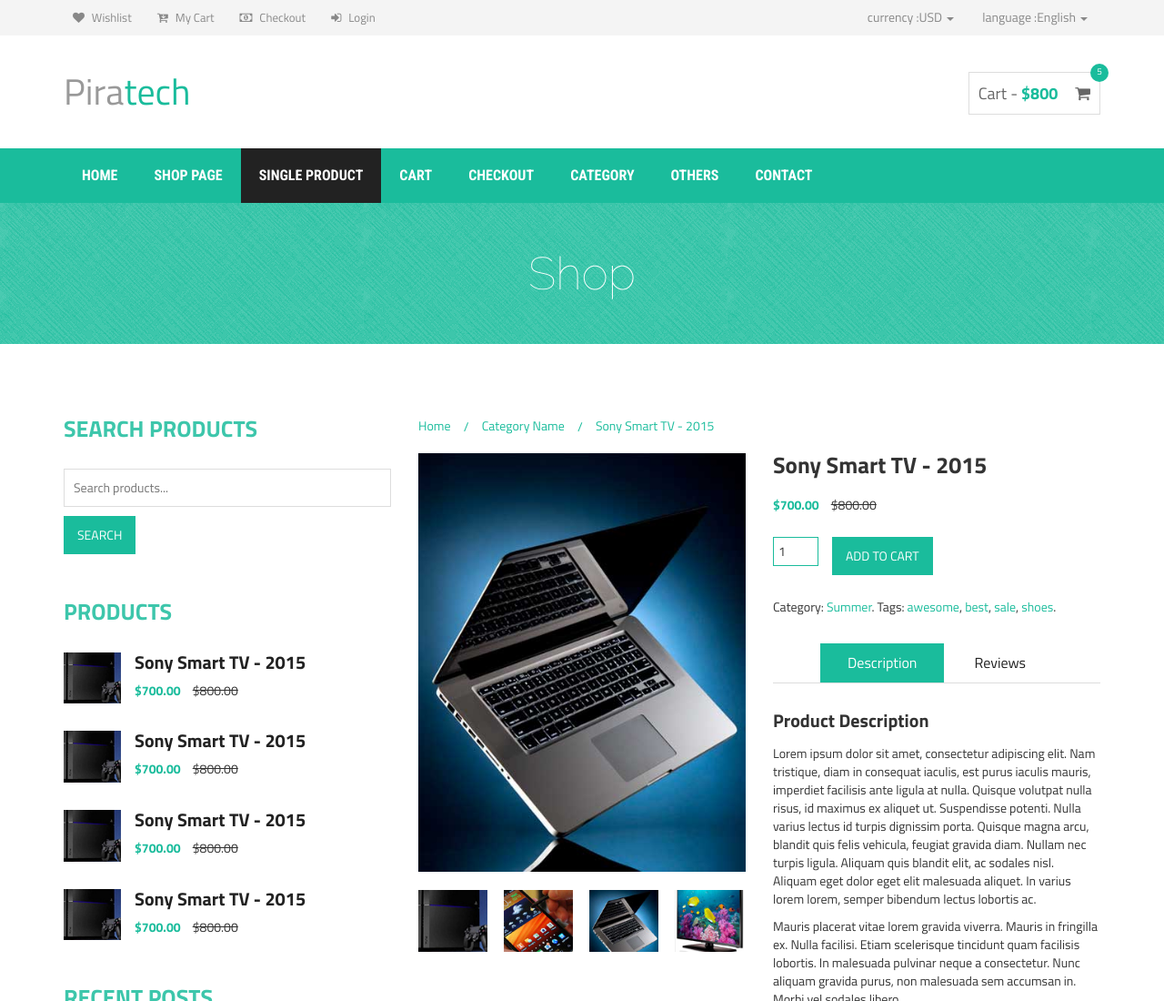
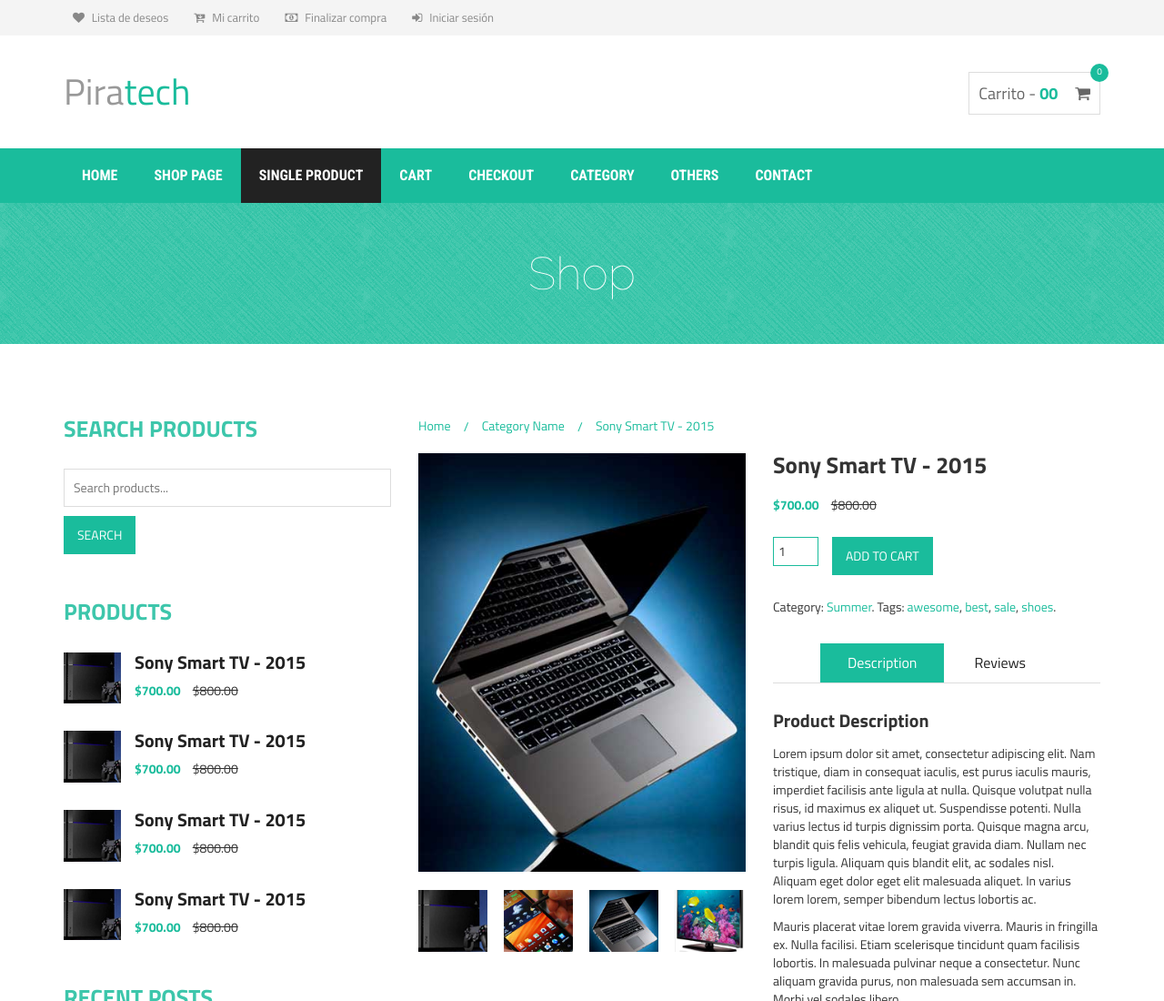
Before and after one commit to Patrocl023/piratech-01-version, a plain HTML site: page single-product.html in a window 1280 px wide. Shown: the top 1100 px of the page at 91% size. Drawn offline with nearby package versions, Linux system fonts and the light colour scheme; files whose address does not match are found by name.

Commit message:
carts and prices

```diff
--- a/single-product.html
+++ b/single-product.html
@@ -55,67 +55,29 @@
             <div class="user-menu">
               <ul>
                 <li class="hidden">
-                  <a href="#"><i class="fa fa-user"></i> My Account</a>
+                  <a href="#"><i class="fa fa-user"></i> Mi cuenta</a>
                 </li>
                 <!-- Solo se muestra cuando se está logeado -->
                 <li>
-                  <a href="#"><i class="fa fa-heart"></i> Wishlist</a>
+                  <a href="#"><i class="fa fa-heart"></i> Lista de deseos</a>
                 </li>
                 <li>
                   <a href="cart.html"
-                    ><i class="fa fa-cart-arrow-down"></i> My Cart</a
+                    ><i class="fa fa-cart-arrow-down"></i> Mi carrito</a
                   >
                 </li>
                 <li>
                   <a href="checkout.html"
-                    ><i class="fa fa-money"></i> Checkout</a
+                    ><i class="fa fa-money"></i> Finalizar compra</a
                   >
                 </li>
                 <li>
-                  <a href="#"><i class="fa fa-sign-in"></i> Login</a>
+                  <a href="#"><i class="fa fa-sign-in"></i> Iniciar sesión</a>
                 </li>
                 <li class="hidden">
-                  <a href="#"><i class="fa fa-power-off"></i> Logout</a>
+                  <a href="#"><i class="fa fa-power-off"></i> Cerrar sesión</a>
                 </li>
                 <!--Solo se muestra cuando están logeados -->
-              </ul>
-            </div>
-          </div>
-
-          <div class="col-md-4">
-            <div class="header-right">
-              <ul class="list-unstyled list-inline">
-                <li class="dropdown dropdown-small">
-                  <a
-                    data-toggle="dropdown"
-                    data-hover="dropdown"
-                    class="dropdown-toggle"
-                    href="#"
-                    ><span class="key">currency :</span
-                    ><span class="value">USD </span><b class="caret"></b
-                  ></a>
-                  <ul class="dropdown-menu">
-                    <li><a href="#">USD</a></li>
-                    <li><a href="#">INR</a></li>
-                    <li><a href="#">GBP</a></li>
-                  </ul>
-                </li>
-
-                <li class="dropdown dropdown-small">
-                  <a
-                    data-toggle="dropdown"
-                    data-hover="dropdown"
-                    class="dropdown-toggle"
-                    href="#"
-                    ><span class="key">language :</span
-                    ><span class="value">English </span><b class="caret"></b
-                  ></a>
-                  <ul class="dropdown-menu">
-                    <li><a href="#">English</a></li>
-                    <li><a href="#">French</a></li>
-                    <li><a href="#">German</a></li>
-                  </ul>
-                </li>
               </ul>
             </div>
           </div>
@@ -138,9 +100,9 @@
           <div class="col-sm-6">
             <div class="shopping-item">
               <a href="cart.html"
-                >Cart - <span class="cart-amunt">$800</span>
+                >Carrito - <span class="cart-amunt">00</span>
                 <i class="fa fa-shopping-cart"></i>
-                <span class="product-count">5</span></a
+                <span class="product-count">0</span></a
               >
             </div>
           </div>
```
Also changed, not shown: checkout.html (+2 -2 lines), shop.html (+2 -2 lines).
